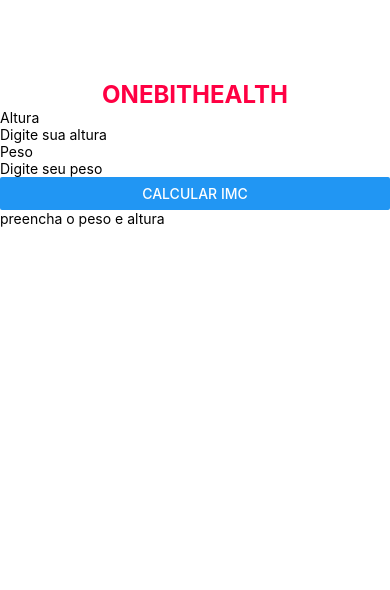
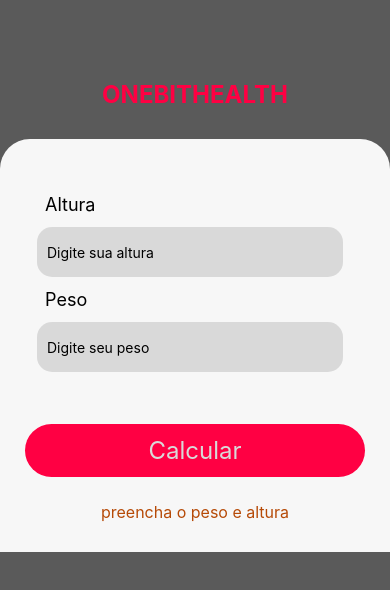
Before and after one commit to TauanGB/My-React-Native-First-App, a React Native app: screen / in a window 390 px wide. Shown: the top 590 px of the page. Built offline with nearby package versions, Linux system fonts and the light colour scheme.

Commit message:
Aula 3 Parte 3

```diff
--- a/App.tsx
+++ b/App.tsx
@@ -15,7 +15,7 @@
 const styles = StyleSheet.create({
 	container: {
 		flex: 1,
-		backgroundColor: '#fff',
+		backgroundColor: '#5a5a5a',
 		paddingTop: 80,
 	},
 });
--- a/src/components/Form/ResultImc/index.tsx
+++ b/src/components/Form/ResultImc/index.tsx
@@ -1,11 +1,14 @@
 import React from "react";
 import { Text, View, TextInput, Button } from "react-native";
+import styles from "./style"
 
 export default function ResultImc(props: { resultado: string; mensagemResultImc: string }) {
 	return (
 		<View>
 			<Text>{props.resultado}</Text>
-			<Text>{props.mensagemResultImc}</Text>
+			<Text
+			style={styles.adviceText}
+			>{props.mensagemResultImc}</Text>
 		</View>
 	);
 }
--- a/src/components/Form/ResultImc/style.ts
+++ b/src/components/Form/ResultImc/style.ts
@@ -0,0 +1,11 @@
+import { StyleSheet } from "react-native"
+
+const styles = StyleSheet.create({
+	adviceText:{
+		fontSize:16,
+		color:'#b64a07',
+	}
+
+})
+
+export default styles
--- a/src/components/Form/index.tsx
+++ b/src/components/Form/index.tsx
@@ -1,7 +1,8 @@
 import React from "react";
-import { Text, View, TextInput, Button } from "react-native";
+import { Text, View, TextInput, Button, TouchableOpacity } from "react-native";
 import ResultImc from "./ResultImc";
 import { useState } from "react";
+import styles from "./style";
 
 export default function Form() {
 	const [height, setheigth] = useState<string>("");
@@ -30,27 +31,37 @@
 	}
 
 	return (
-		<View>
-			<View>
-				<Text>Altura</Text>
+		<View style={styles.formContext}>
+			<View style={styles.form}>
+				<Text
+					style={styles.formLabel}
+				>Altura</Text>
 				<TextInput
 					onChangeText={setheigth}
 					placeholder="Digite sua altura"
 					keyboardType="numeric"
 					value={height}
+					style={styles.input}
 				></TextInput>
-				<Text>Peso</Text>
+				<Text
+					style={styles.formLabel}
+				>Peso</Text>
 				<TextInput
 					onChangeText={setWeigth}
 					placeholder="Digite seu peso"
 					keyboardType="numeric"
 					value={weight}
+					style={styles.input}
 				></TextInput>
-				<Button
-					onPress={validationImc}
-					title="Calcular IMC" />
+				<TouchableOpacity
+				style={styles.buttonCalculator}
+				>
+					<Text
+						style={styles.textButton}
+					>Calcular</Text>
+				</TouchableOpacity>
+			</View>
 				<ResultImc resultado={imc} mensagemResultImc={messageImc} />
-			</View>
 		</View>
 	);
 }
--- a/src/components/Form/style.ts
+++ b/src/components/Form/style.ts
@@ -1,7 +1,45 @@
 import { StyleSheet } from "react-native"
 
 const styles = StyleSheet.create({
-	first:{
-
+	formContext:{
+		width:'100%',
+		height:'100%',
+		bottom:0,
+		backgroundColor:'#f7f7f7',
+		alignItems:'center',
+		borderTopLeftRadius:30,
+		borderTopRightRadius:30,
+		marginTop:30,
+	},
+	form:{
+		width:'100%',
+		padding:25,
+		marginTop:30,
+	},
+	formLabel:{
+		color:'#000000',
+		fontSize:18,
+		paddingLeft:20,
+	},
+	input:{
+		width:'90%',
+		borderRadius:15,
+		backgroundColor:'#0000001e',
+		height:50,
+		margin:12,
+		paddingLeft:10,
+	},
+	textButton:{
+		fontSize:24,
+		color:"#d9d9d9"
+	},
+	buttonCalculator:{
+		marginTop:40,
+		backgroundColor:'#FF0043',
+		borderRadius:40,
+		alignItems:'center',
+		padding:12,
 	}
 })
+
+export default styles
```
